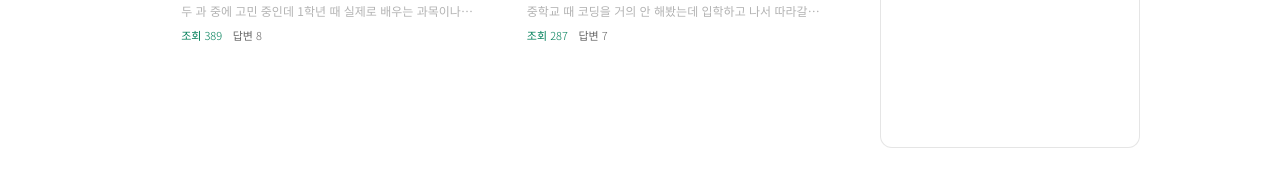
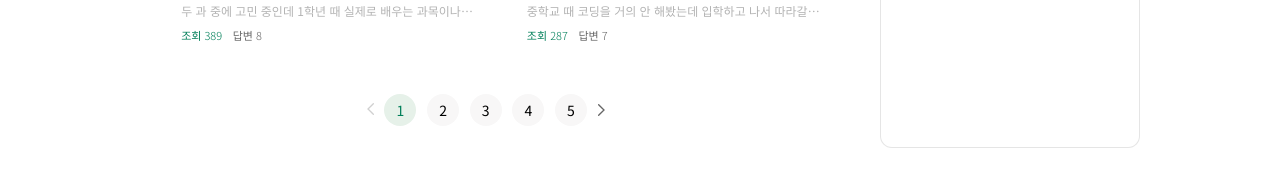
Before and after one commit to mirim-in/mirim-in_client, a Next.js app: page / in a window 1280 px wide. Shown: the part 540-726 px from the top of the page. Built offline with nearby package versions, Linux system fonts and the light colour scheme.

Commit message:
[FEAT] Pagination 컴포넌트 추가 & 메인 인기 질문 하단 적용

```diff
--- a/src/app/(main)/page.tsx
+++ b/src/app/(main)/page.tsx
@@ -2,6 +2,7 @@ import { MainTag } from "@/components/common/MainTag";
 import styles from "@/styles/apps/(main)/page.module.css";
 import { TagGroup } from "@/components/common/Tag";
 import { Question } from "@/components/common/Question";
+import { Pagination } from "@/components/common/Pagination";
 
 const MAIN_TAGS = [
   {
@@ -114,6 +115,9 @@ export default function Home() {
             </div>
           ))}
         </div>
+        <div className={styles.pagenationWrap}>
+          <Pagination totalPages={10} />
+        </div>
       </div>
     </div>
   );
--- /dev/null
+++ b/src/components/common/Pagination.tsx
@@ -0,0 +1,55 @@
+"use client";
+
+import styles from "@/styles/components/common/Pagination.module.css";
+import { useState } from "react";
+
+const PAGE_GROUP = 5;
+
+interface Props {
+  totalPages: number;
+  onChange?: (page: number) => void;
+}
+
+export const Pagination = ({ totalPages, onChange }: Props) => {
+  const [page, setPage] = useState(1);
+
+  const start = Math.floor((page - 1) / PAGE_GROUP) * PAGE_GROUP + 1;
+  const end = Math.min(start + PAGE_GROUP - 1, totalPages);
+  const pages = Array.from({ length: end - start + 1 }, (_, i) => start + i);
+
+  const move = (next: number) => {
+    if (next < 1 || next > totalPages || next === page) return;
+    setPage(next);
+    onChange?.(next);
+  };
+
+  return (
+    <nav className={styles.wrap} aria-label="페이지 이동">
+      <button
+        type="button"
+        className={`${styles.arrow} ${styles.prev}`}
+        onClick={() => move(start - PAGE_GROUP)}
+        disabled={start === 1}
+        aria-label="이전 페이지"
+      />
+      {pages.map((p) => (
+        <button
+          key={p}
+          type="button"
+          className={`${styles.page} ${p === page ? styles.active : ""}`}
+          onClick={() => move(p)}
+          aria-current={p === page ? "page" : undefined}
+        >
+          {p}
+        </button>
+      ))}
+      <button
+        type="button"
+        className={styles.arrow}
+        onClick={() => move(start + PAGE_GROUP)}
+        disabled={end === totalPages}
+        aria-label="다음 페이지"
+      />
+    </nav>
+  );
+};
--- a/src/styles/apps/(main)/page.module.css
+++ b/src/styles/apps/(main)/page.module.css
@@ -54,3 +54,12 @@
   min-width: 0;
   flex-direction: column;
 }
+
+.pagenationWrap {
+  display: flex;
+  width: 100%;
+  padding: 24px 0;
+  justify-content: center;
+  align-items: center;
+  gap: 16px;
+}
--- /dev/null
+++ b/src/styles/components/common/Pagination.module.css
@@ -0,0 +1,57 @@
+.wrap {
+  display: flex;
+  justify-content: center;
+  align-items: center;
+  gap: clamp(8px, 0.83vw, 16px);
+}
+
+.page {
+  display: flex;
+  width: clamp(32px, 2.19vw, 42px);
+  height: clamp(32px, 2.19vw, 42px);
+  flex-shrink: 0;
+  justify-content: center;
+  align-items: center;
+  border: none;
+  border-radius: 1000px;
+  background: var(--gray, #f8f7f7);
+  cursor: pointer;
+
+  /* R_18 */
+  color: var(--000, #000);
+  font-family: "Noto Sans KR";
+  font-size: clamp(14px, 0.94vw, 18px);
+  font-style: normal;
+  font-weight: 400;
+  line-height: normal;
+}
+
+.page:hover {
+  background: #c9c9c9;
+  transition: 0.1s;
+}
+
+.page.active {
+  background: var(--light-green, #e6f1e9);
+  color: var(--green, #007f59);
+  cursor: default;
+}
+
+.arrow {
+  width: clamp(8px, 0.52vw, 10px);
+  height: clamp(13px, 0.83vw, 16px);
+  flex-shrink: 0;
+  padding: 0;
+  border: none;
+  background: url("/assets/icon/arrow-right.svg") no-repeat center / contain;
+  cursor: pointer;
+}
+
+.arrow.prev {
+  transform: rotate(180deg);
+}
+
+.arrow:disabled {
+  opacity: 0.3;
+  cursor: default;
+}
```
